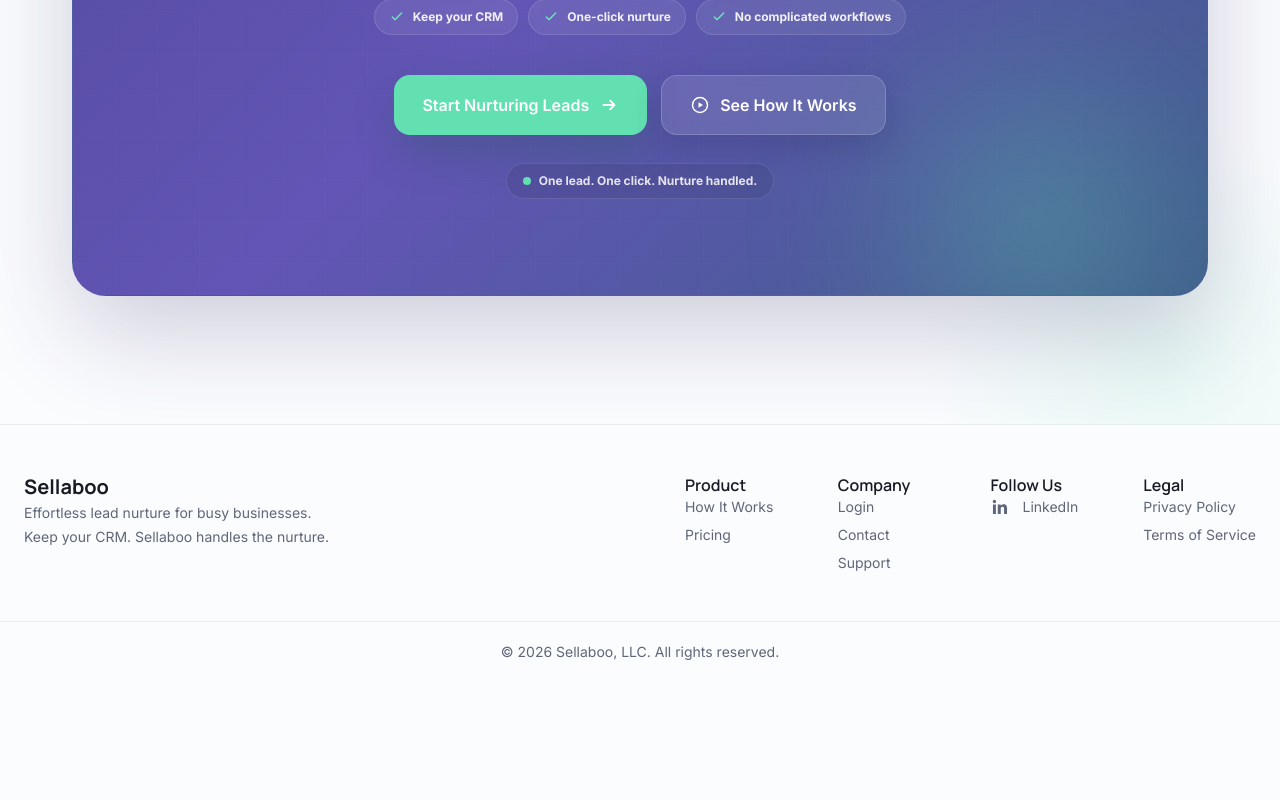
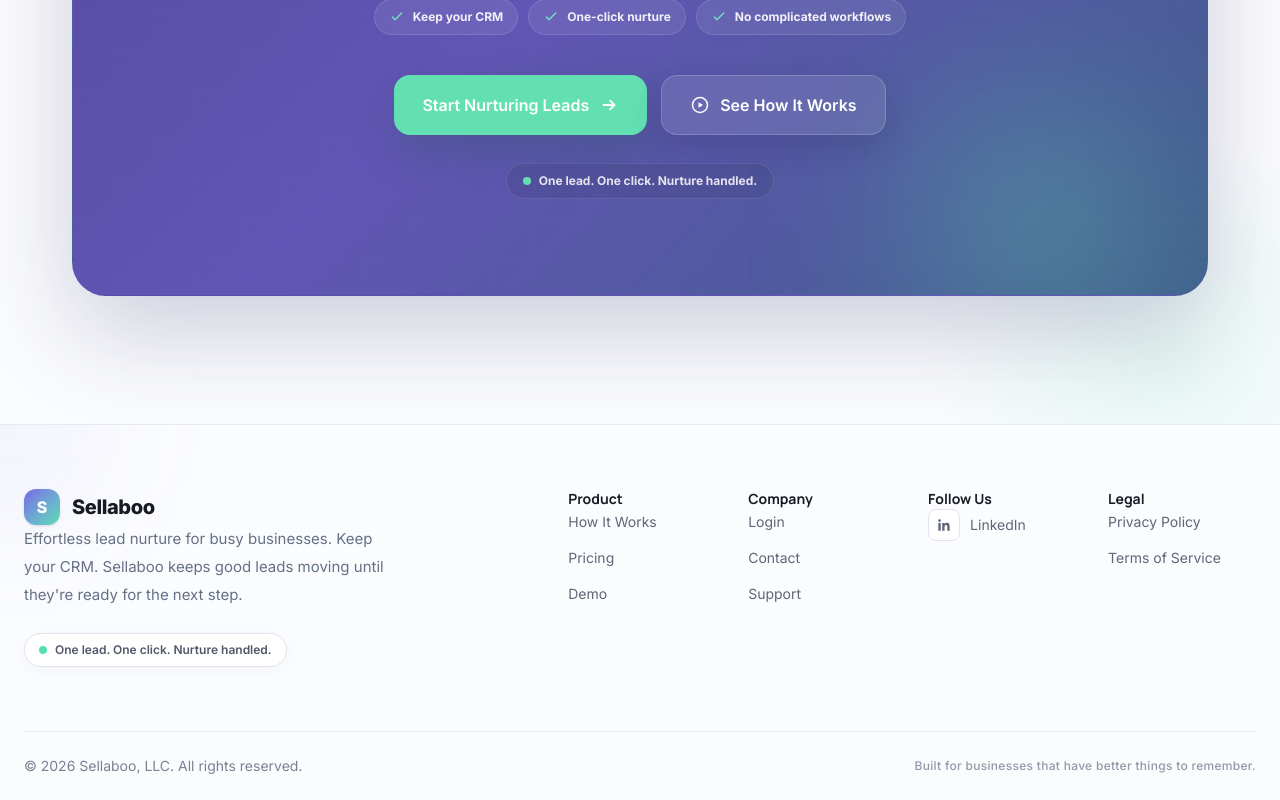
Before and after one commit to Sellaboo-dev/sellaboo-marketing, a Next.js app: page / in a window 1280 px wide. Shown: the part 9649-10449 px from the top of the page. Before the commit the page ends 10331 px from the top, so only its background shows below. Built offline with nearby package versions, Linux system fonts and the light colour scheme.

Commit message:
Update marketing site footer

```diff
--- a/components/layout/SiteFooter.tsx
+++ b/components/layout/SiteFooter.tsx
@@ -1,32 +1,64 @@
 import Link from "next/link";
+
+const footerLinkClass =
+  "text-sm text-[#667085] transition-colors duration-200 hover:text-[#5147A8]";
 
 export function SiteFooter() {
   return (
-    <footer className="border-t border-[#E7EBF3] bg-[#FBFCFE]">
-      <div className="mx-auto flex max-w-7xl flex-col gap-10 px-6 py-12 md:flex-row md:justify-between">
-        <div className="max-w-sm">
-          <h3 className="font-manrope text-xl font-bold text-[#181A24]">
+    <footer className="relative overflow-hidden border-t border-[#E7E9F2] bg-[#FBFCFE]">
+      {/* Subtle brand glow */}
+      <div
+        className="pointer-events-none absolute left-0 top-0 h-48 w-48 -translate-x-1/2 -translate-y-1/2 rounded-full bg-[#7867E8]/[0.07] blur-3xl"
+        aria-hidden="true"
+      />
+
+      <div className="relative mx-auto max-w-7xl px-6">
+        <div className="grid gap-12 py-14 lg:grid-cols-[1.35fr_2fr] lg:gap-20 lg:py-16">
+          {/* Brand */}
+          <div className="max-w-md">
+            <Link
+              href="/"
+              className="inline-flex items-center gap-3"
+              aria-label="Sellaboo home"
+            >
+              <span className="flex h-9 w-9 items-center justify-center rounded-xl bg-gradient-to-br from-[#7867E8] to-[#58DDB4] shadow-sm">
+                <span className="font-manrope text-base font-extrabold text-white">
+                  S
+                </span>
+              </span>
+
+              <span className="font-manrope text-xl font-extrabold tracking-[-0.02em] text-[#181A24]">
                 Sellaboo
-          </h3>
+              </span>
+            </Link>
 
-          <p className="mt-4 text-sm leading-6 text-[#5F6678]">
-            Effortless lead nurture for busy businesses.
-            <br />
-            Keep your CRM. Sellaboo handles the nurture.
+            <p className="mt-5 max-w-sm text-[15px] leading-7 text-[#667085]">
+              Effortless lead nurture for busy businesses. Keep your CRM.
+              Sellaboo keeps good leads moving until they&apos;re ready for the
+              next step.
             </p>
+
+            <div className="mt-6 inline-flex items-center gap-2 rounded-full border border-[#E2E4EF] bg-white px-3.5 py-2 text-xs font-semibold text-[#52586A] shadow-[0_4px_18px_rgba(31,35,48,0.04)]">
+              <span
+                className="h-2 w-2 rounded-full bg-[#59DDB5]"
+                aria-hidden="true"
+              />
+              One lead. One click. Nurture handled.
+            </div>
           </div>
 
-        <div className="grid grid-cols-2 gap-10 md:grid-cols-4">
+          {/* Navigation */}
+          <div className="grid grid-cols-2 gap-x-8 gap-y-10 sm:grid-cols-4">
             <div>
-            <h4 className="mb-3 font-manrope font-semibold text-[#181A24]">
+              <h4 className="mb-4 font-manrope text-sm font-bold text-[#242632]">
                 Product
               </h4>
 
-            <ul className="space-y-2 text-sm">
+              <ul className="space-y-3">
                 <li>
                   <Link
                     href="/#how-sellaboo-works"
-                  className="text-[#5F6678] transition-colors hover:text-[#3F3A64]"
+                    className={footerLinkClass}
                   >
                     How It Works
                   </Link>
@@ -35,24 +67,30 @@
                 <li>
                   <Link
                     href="https://app.sellaboo.com/pricing"
-                  className="text-[#5F6678] transition-colors hover:text-[#3F3A64]"
+                    className={footerLinkClass}
                   >
                     Pricing
+                  </Link>
+                </li>
+
+                <li>
+                  <Link href="/demo" className={footerLinkClass}>
+                    Demo
                   </Link>
                 </li>
               </ul>
             </div>
 
             <div>
-            <h4 className="mb-3 font-manrope font-semibold text-[#181A24]">
+              <h4 className="mb-4 font-manrope text-sm font-bold text-[#242632]">
                 Company
               </h4>
 
-            <ul className="space-y-2 text-sm">
+              <ul className="space-y-3">
                 <li>
                   <Link
                     href="https://app.sellaboo.com/login"
-                  className="text-[#5F6678] transition-colors hover:text-[#3F3A64]"
+                    className={footerLinkClass}
                   >
                     Login
                   </Link>
@@ -61,7 +99,7 @@
                 <li>
                   <a
                     href="mailto:contact@sellaboo.com"
-                  className="text-[#5F6678] transition-colors hover:text-[#3F3A64]"
+                    className={footerLinkClass}
                   >
                     Contact
                   </a>
@@ -70,7 +108,7 @@
                 <li>
                   <a
                     href="mailto:support@sellaboo.com"
-                  className="text-[#5F6678] transition-colors hover:text-[#3F3A64]"
+                    className={footerLinkClass}
                   >
                     Support
                   </a>
@@ -79,28 +117,30 @@
             </div>
 
             <div>
-            <h4 className="mb-3 font-manrope font-semibold text-[#181A24]">
+              <h4 className="mb-4 font-manrope text-sm font-bold text-[#242632]">
                 Follow Us
               </h4>
 
-            <ul className="space-y-2 text-sm">
+              <ul className="space-y-3">
                 <li>
                   <a
                     href="https://www.linkedin.com/company/sellaboohq/"
                     target="_blank"
                     rel="noopener noreferrer"
-                  className="inline-flex items-center gap-3 text-[#5F6678] transition-colors hover:text-[#3F3A64]"
+                    className="group inline-flex items-center gap-2.5 text-sm text-[#667085] transition-colors duration-200 hover:text-[#5147A8]"
                     aria-label="Follow Sellaboo on LinkedIn"
                   >
+                    <span className="flex h-8 w-8 items-center justify-center rounded-lg border border-[#E2E4EF] bg-white transition-all duration-200 group-hover:border-[#CFCBF1] group-hover:bg-[#F6F4FF]">
                       <svg
                         xmlns="http://www.w3.org/2000/svg"
                         viewBox="0 0 24 24"
                         fill="currentColor"
-                    className="h-5 w-5 shrink-0"
+                        className="h-4 w-4"
                         aria-hidden="true"
                       >
                         <path d="M20.45 20.45h-3.56v-5.57c0-1.33-.02-3.04-1.85-3.04-1.85 0-2.14 1.45-2.14 2.94v5.67H9.34V8.98h3.42v1.57h.05c.48-.9 1.64-1.85 3.37-1.85 3.6 0 4.27 2.37 4.27 5.46v6.29ZM5.32 7.41a2.06 2.06 0 1 1 0-4.12 2.06 2.06 0 0 1 0 4.12ZM7.1 20.45H3.54V8.98H7.1v11.47Z" />
                       </svg>
+                    </span>
 
                     <span>LinkedIn</span>
                   </a>
@@ -109,25 +149,19 @@
             </div>
 
             <div>
-            <h4 className="mb-3 font-manrope font-semibold text-[#181A24]">
+              <h4 className="mb-4 font-manrope text-sm font-bold text-[#242632]">
                 Legal
               </h4>
 
-            <ul className="space-y-2 text-sm">
+              <ul className="space-y-3">
                 <li>
-                <Link
-                  href="/privacy"
-                  className="text-[#5F6678] transition-colors hover:text-[#3F3A64]"
-                >
+                  <Link href="/privacy" className={footerLinkClass}>
                     Privacy Policy
                   </Link>
                 </li>
 
                 <li>
-                <Link
-                  href="/terms"
-                  className="text-[#5F6678] transition-colors hover:text-[#3F3A64]"
-                >
+                  <Link href="/terms" className={footerLinkClass}>
                     Terms of Service
                   </Link>
                 </li>
@@ -136,10 +170,14 @@
           </div>
         </div>
 
-      <div className="border-t border-[#E7EBF3] px-6 py-5">
-        <p className="text-center text-sm text-[#5F6678]">
-          © 2026 Sellaboo, LLC. All rights reserved.
+        {/* Bottom bar */}
+        <div className="flex flex-col gap-3 border-t border-[#E7E9F2] py-6 text-sm text-[#7A8192] sm:flex-row sm:items-center sm:justify-between">
+          <p>© 2026 Sellaboo, LLC. All rights reserved.</p>
+
+          <p className="text-xs font-medium tracking-wide text-[#9298A8]">
+            Built for businesses that have better things to remember.
           </p>
+        </div>
       </div>
     </footer>
   );
```
Lines whose indentation alone changed are shown as unchanged.
